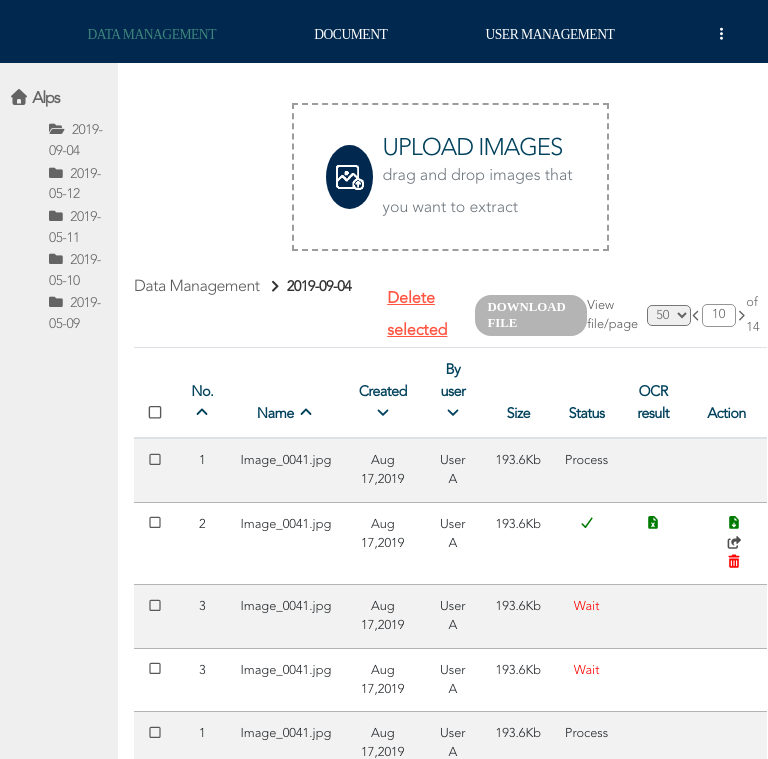
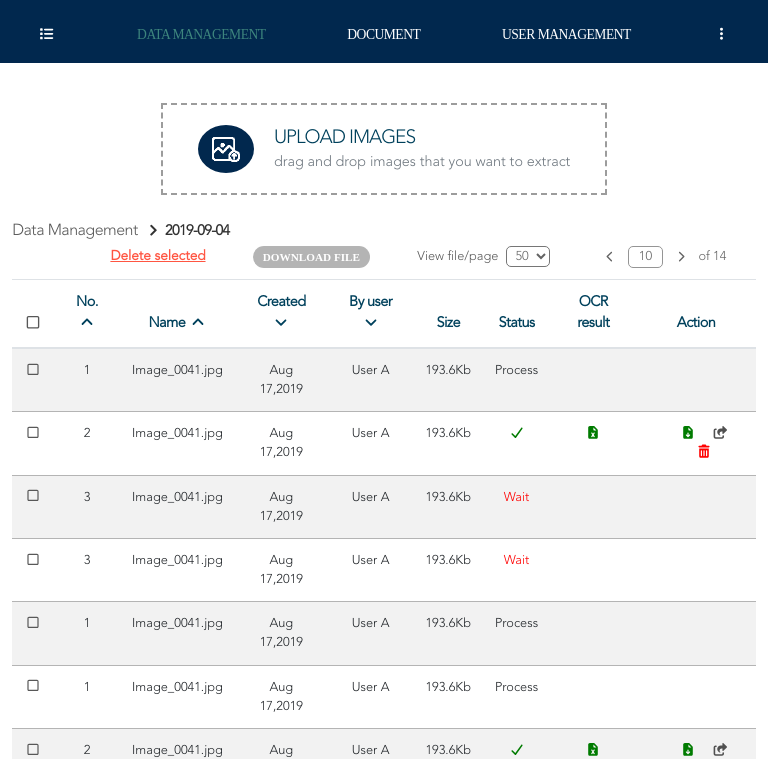
Before and after one commit to trungnd95/alps, a website built with webpack: page index.html in a window 768 px wide. Shown: the part 53-812 px from the top of the page. Built offline with Linux system fonts and the light colour scheme.

Commit message:
Completed responsive tablet device, mobile is on progress

```diff
--- a/index.html
+++ b/index.html
@@ -33,7 +33,7 @@
         <!-- Main app menu -->
         <nav class="app-menu">
           <ul class="">
-            <li class="d-lg-none"><i class="fas fa-list"></i></li>
+            <li class="d-lg-none sidebar-toggle-bullet"><i class="fas fa-list"></i></li>
             <li class="app-menu-item menu-active">Data Management</li>
             <li class="app-menu-item">Document</li>
             <li class="app-menu-item">User Management</li>
@@ -87,7 +87,7 @@
         <div class="container-fluild">
           <div class="row">
             <!-- Left sidebar -->
-            <aside class="left-sidebar col-md-2">
+            <aside class="left-sidebar  col-md-2">
               <div class="sidebar-head">
                 <h4>
                   <i class="fas fa-home"></i>
--- a/js/app.js
+++ b/js/app.js
@@ -1,7 +1,15 @@
 window.addEventListener("DOMContentLoaded", (event) => {
+  //---- Header navbar toggle
   const navbarBullet = document.querySelector(".app-navbar-bullet");
   navbarBullet.addEventListener("click", function() {
     const navbar = document.querySelector(".app-navbar");
     navbar.classList.toggle("visible");
   })
+
+  //---- Left sidebar toggle
+  const sidebarBullet =  document.querySelector(".sidebar-toggle-bullet");
+  sidebarBullet.addEventListener("click", (e) => {
+    const sidebar = document.querySelector(".left-sidebar");
+    sidebar.classList.toggle("sidebar-visible");
+  })
 })
--- a/scss/partials/_header.scss
+++ b/scss/partials/_header.scss
@@ -142,6 +142,7 @@ header.main-header {
   }
 }
 
+//---- Large desktop screen
 @media screen and (max-width: 1125px) and (min-width: 1030px) {
   header {
     nav.app-menu {
@@ -154,6 +155,7 @@ header.main-header {
   }
 }
 
+// ----- Small desktop screen
 @media screen and (max-width: 1030px) and (min-width: 992px) {
   header {
     nav.app-menu {
@@ -166,6 +168,7 @@ header.main-header {
   }
 }
 
+// ----- Tablet screen
 @media screen and (max-width: 992px) {
   header.main-header {
     flex-flow: column nowrap;
@@ -205,8 +208,39 @@ header.main-header {
         width: 70%;
         margin: 1rem auto;
         display: none;
-        align-self: flex-start
+        align-self: flex-start;
       }
     }
   }
 }
+
+@media screen and (max-width: 960px) {
+  header.main-header {
+    nav {
+      &.app-menu {
+        ul {
+          li {
+            &:first-child {
+              display: inline-block !important;
+              margin-left: 0;
+              &:hover {
+                cursor: pointer;
+              }
+            }
+          }
+        }
+      }
+    }
+  }
+}
+
+// ----- Large mobile phone device
+@media screen and (max-width: 768px) and (min-width: 576px) {
+  header {
+    nav {
+      &.app-navbar {
+        width: 90% !important;
+      }
+    }
+  }
+}
--- a/scss/partials/_mainContent.scss
+++ b/scss/partials/_mainContent.scss
@@ -1,6 +1,6 @@
 div.main-content {
   padding: 1rem;
-
+  //----- Section 1: Upload zone
   section.upload-zone {
     width: 50%;
     border: 2px dashed $dashed;
@@ -37,6 +37,7 @@ div.main-content {
     }
   }
 
+  //----- Section 2: Breadcrumb
   section.app-content-breadcrumb {
     ul {
       background: transparent;
@@ -71,6 +72,7 @@ div.main-content {
     }
   }
 
+  ///---- Section 3: Table infos
   section.table-infos {
     width: 100%;
 
@@ -97,12 +99,12 @@ div.main-content {
 
       p.deleted {
         text-decoration: underline;
-        color: #FF5542;
+        color: #ff5542;
         font-weight: 600;
       }
 
       p.download-file {
-        background: #B4B4B4;
+        background: #b4b4b4;
         border: none;
         border-radius: 1rem;
         line-height: 1rem;
@@ -137,6 +139,7 @@ div.main-content {
           border-radius: 5px;
           padding: 2px 4px;
           color: $iconDefault;
+          background: $textWhite;
         }
       }
 
@@ -216,12 +219,22 @@ div.main-content {
   }
 }
 
+// ----- Both tablet and mobile
+@media screen and (max-width: 960px) {
+  div.main-content {
+    flex: 1 1 100% !important;
+    max-width: 100% !important;
+  }
+}
+
+// ----- Tablet screen
 @media screen and (max-width: 992px) {
   section.upload-zone {
+    padding: 0rem 1.5rem !important;
     div.upload-icon {
       width: 5rem !important;
       height: 4rem !important;
-      background-size: 60%, 60%;
+      background-size: 50%, 50%;
       border-radius: 50%;
     }
 
@@ -240,4 +253,64 @@ div.main-content {
       }
     }
   }
+
+  section.table-infos {
+    section.filter-properties {
+      width: 70% !important;
+      margin-bottom: 0.5rem;
+    }
+    section.table-paginations {
+      width: 40% !important;
+    }
+  }
 }
+
+@media screen and (max-width: 960px) and (min-width: 762px) {
+  div.main-content {
+    margin: 0 1rem !important;
+  }
+}
+
+// ----- Large mobile phone device
+@media screen and (max-width: 768px) and (min-width: 576px) {
+  div.main-content {
+    margin: 0 0.7rem !important;
+    //--- Section 1.
+    section.upload-zone {
+      width: 60%;
+      padding: 0rem 1.5rem !important;
+      div.upload-icon {
+        width: 3.5rem !important;
+        height: 3rem !important;
+        background-size: 50%, 50%;
+      }
+
+      div.upload-title {
+        h2 {
+          line-height: 1.2rem;
+          font-size: 1.2rem;
+        }
+        p {
+          font-size: 0.9rem;
+        }
+      }
+    }
+
+    //--- Section 3
+    section.table-infos {
+      section.filter-properties {
+        width: 90% !important;
+        margin-top: 0;
+        p.deleted {
+          font-size: 0.85rem;
+        }
+
+        p.download-file {
+          padding: 0.2rem 0.6rem;
+          font-size: 0.7rem;
+        }
+      }
+      //--[TODO: Table resposive]
+    }
+  }
+}
--- a/scss/partials/_sidebar.scss
+++ b/scss/partials/_sidebar.scss
@@ -39,3 +39,31 @@ aside {
     }
   }
 }
+
+// ----- Both tablet and mobile screen
+@media screen and (max-width: 960px) {
+  aside {
+    flex: none !important;
+  }
+}
+// ----- Tablet screen
+@mixin responsive-shared-styles($max-width) {
+  position: absolute !important;
+  height: 100%;
+  left: -15rem;
+  max-width: $max-width !important;
+  z-index: 10;
+  transition: all 0.5s ease-in-out;
+}
+@media screen and (max-width: 960px) and (min-width: 768px) {
+  aside {
+    @include responsive-shared-styles(25%);
+  }
+}
+
+// ----- Large mobile phone device
+@media screen and (max-width: 768px) and (min-width: 576px) {
+  aside {
+    @include responsive-shared-styles(30%);
+  }
+}
--- a/scss/partials/_typography.scss
+++ b/scss/partials/_typography.scss
@@ -1,8 +1,8 @@
 @font-face {
-  font-family: 'Avenir';
+  font-family: "Avenir";
   font-style: normal;
   font-weight: normal;
-  src: url('../../assets/fonts/AvenirLTStd-Light.woff') format('woff');
+  src: url("../../assets/fonts/AvenirLTStd-Light.woff") format("woff");
 }
 
 * {
@@ -74,3 +74,11 @@ li {
 .visible {
   display: flex !important;
 }
+
+main.app-content-wrapper {
+  position: relative;
+}
+
+.sidebar-visible {
+  left: 0;
+}
```
Also changed, not shown: build/app.bundle.js, build/style.bundle.css.
